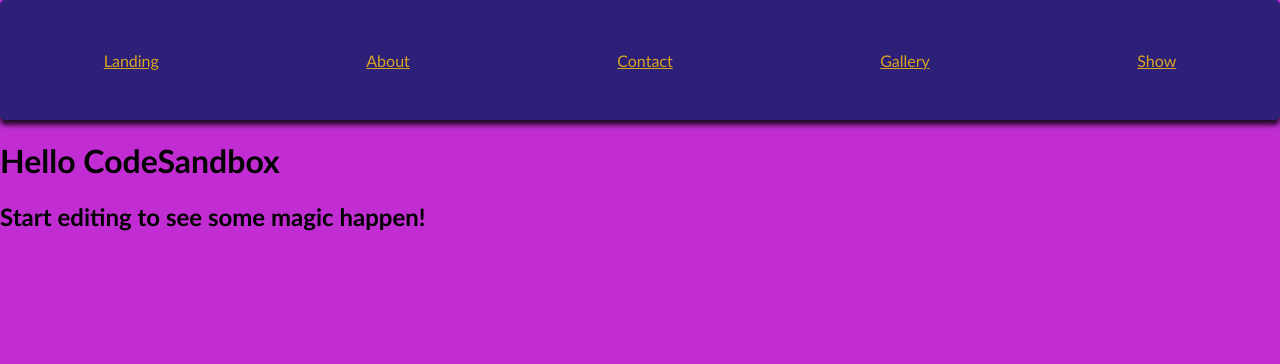
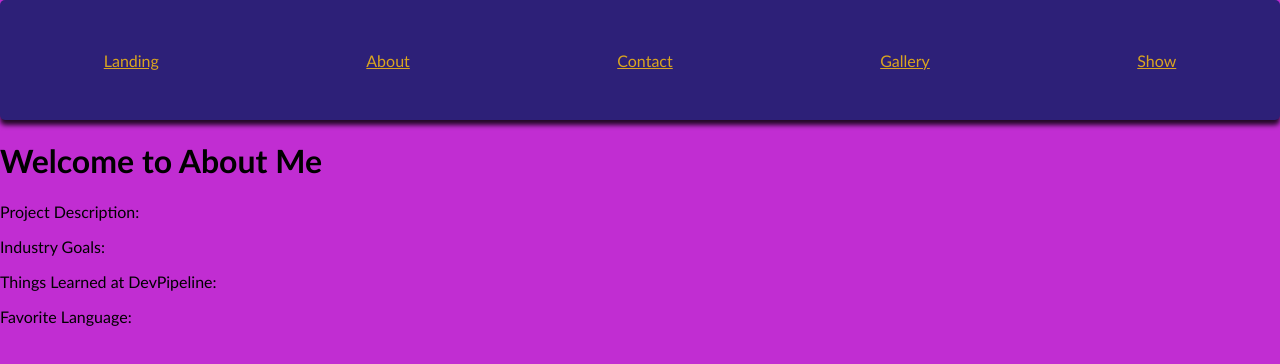
Before and after one commit to mitchell-devpipline/fe-final-capstone, a React (Create React App) app: page /about in a window 1280 px wide. Shown: the top 364 px of the page. Built offline with nearby package versions, Linux system fonts and the light colour scheme.

Commit message:
fixed-mixin

```diff
--- a/src/components/pages/About.js
+++ b/src/components/pages/About.js
@@ -1,8 +1,11 @@
 export default function About() {
   return (
     <div className="about">
-      <h1>Hello CodeSandbox</h1>
-      <h2>Start editing to see some magic happen!</h2>
+      <h1>Welcome to About Me</h1>
+      <p> Project Description:</p>
+      <p> Industry Goals:</p>
+      <p> Things Learned at DevPipeline:</p>
+      <p> Favorite Language:</p>
     </div>
   );
 }
--- a/src/components/pages/Contact.js
+++ b/src/components/pages/Contact.js
@@ -1,8 +1,7 @@
 export default function Contact() {
   return (
     <div className="contact">
-      <h1>Hello CodeSandbox</h1>
-      <h2>Start editing to see some magic happen!</h2>
+      <h1>Welcome to Contact</h1>
     </div>
   );
 }
--- a/src/components/pages/Gallery.js
+++ b/src/components/pages/Gallery.js
@@ -1,8 +1,7 @@
 export default function Gallery() {
   return (
     <div className="gallery">
-      <h1>Hello CodeSandbox</h1>
-      <h2>Start editing to see some magic happen!</h2>
+      <h1>Welcome to Gallery</h1>
     </div>
   );
 }
--- a/src/components/pages/Show.js
+++ b/src/components/pages/Show.js
@@ -1,8 +1,7 @@
 export default function Show() {
   return (
     <div className="show">
-      <h1>Hello CodeSandbox</h1>
-      <h2>Start editing to see some magic happen!</h2>
+      <h1>Welcome to Show</h1>
     </div>
   );
 }
--- a/src/styles/landing.scss
+++ b/src/styles/landing.scss
@@ -1,9 +1,3 @@
 .landing {
-  display: flex;
-  flex-direction: column;
-  align-items: center;
-  justify-content: center;
-  margin-top: 5%;
-  color: aliceblue;
-  text-decoration: underline;
+  @include corestyles;
 }
--- a/src/styles/main.scss
+++ b/src/styles/main.scss
@@ -1,6 +1,6 @@
+@import "./mixins.scss";
 @import "./navbar.scss";
 @import "./landing.scss";
-
 html,
 body {
   margin: 0;
--- /dev/null
+++ b/src/styles/mixins.scss
@@ -0,0 +1,9 @@
+@mixin corestyles {
+  display: flex;
+  flex-direction: column;
+  align-items: center;
+  justify-content: center;
+  margin-top: 5%;
+  color: aliceblue;
+  text-decoration: underline;
+}
```
